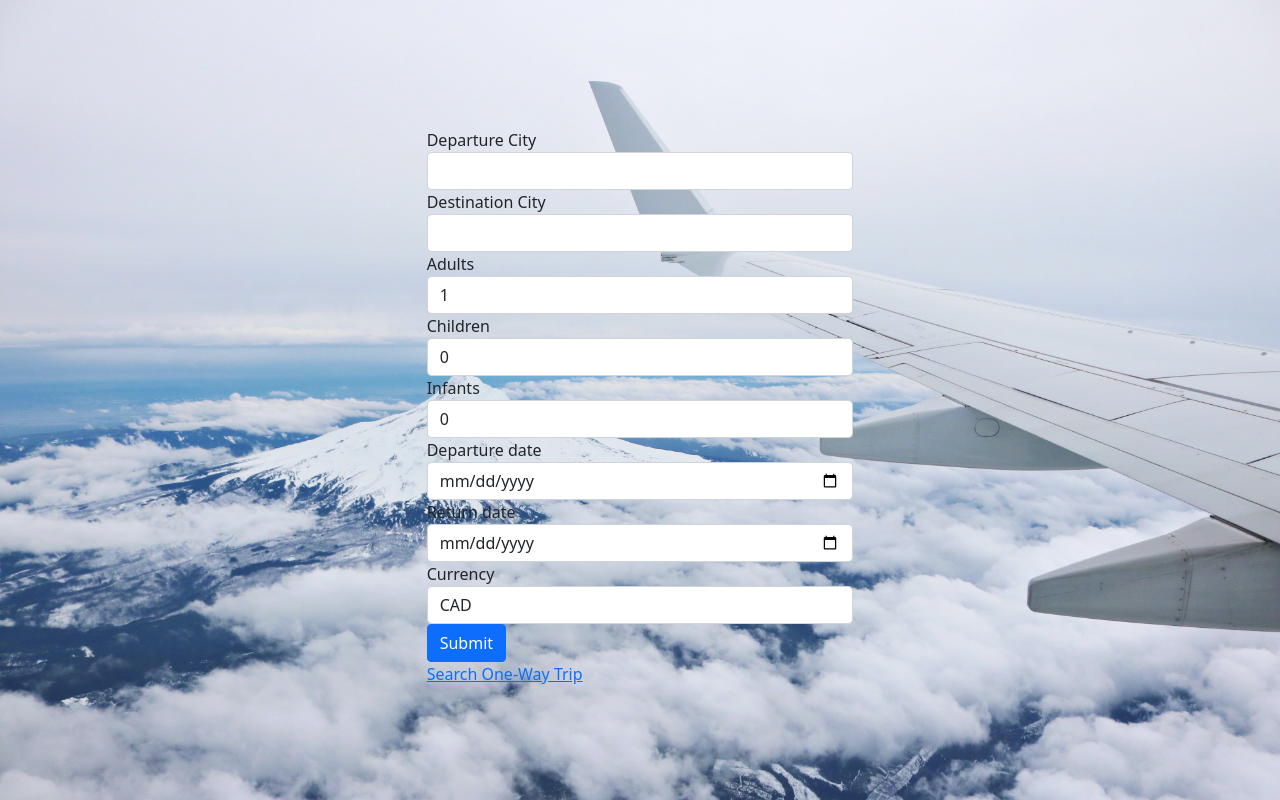
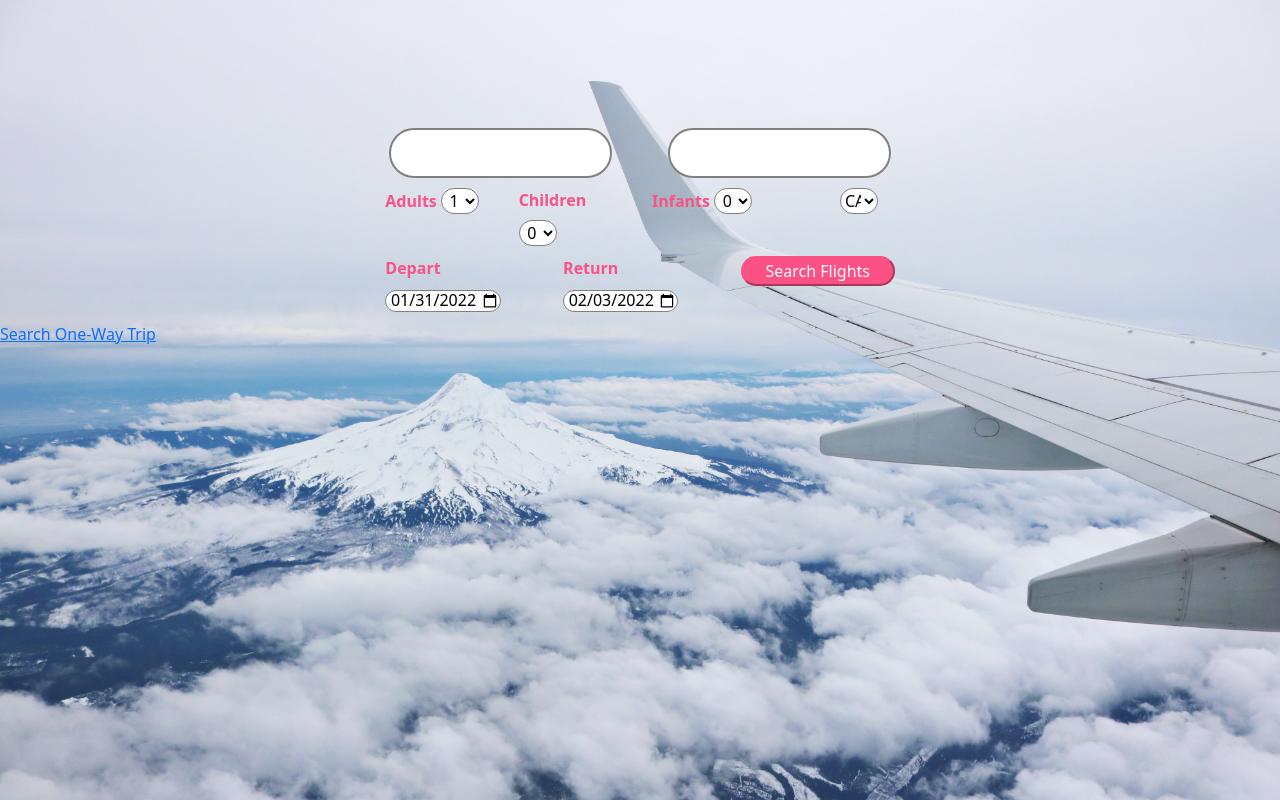
Before and after one commit to ChrisHuynh333/flight-deals, a Flask app: the page made by forms.py in a window 1280 px wide. Run offline with Flask 2, Linux system fonts and the light colour scheme; some libraries are stand-ins or nearby versions.

Commit message:
Add styling to trip_search.html

```diff
--- a/forms.py
+++ b/forms.py
@@ -1,11 +1,14 @@
 from flask_wtf import FlaskForm
 from wtforms import StringField, SubmitField, SelectField, DateField
 from wtforms.validators import DataRequired, Length
+from datetime import datetime, timedelta
 
+today = datetime.today().date()
+default_return = today + timedelta(days=3)
 class OneWayTripFlightSearchForm(FlaskForm):
-    departure_city = StringField("Departure City",
+    departure_city = StringField("Departure City", render_kw={"placeholder": "From where?"},
                                       validators=[DataRequired(), Length(min=3, max=30)])
-    destination_city = StringField("Destination City",
+    destination_city = StringField("Destination City", render_kw={"placeholder": "To where?"},
                                       validators=[DataRequired(), Length(min=3, max=30)])
     adults = SelectField("Adults", choices=[(1, 1), (2, 2), (3, 3), (4, 4), (5, 5), (6, 6), (7, 7), (8, 8), (9, 9)],
                            validators=[DataRequired()])
@@ -13,7 +16,7 @@ class OneWayTripFlightSearchForm(FlaskForm):
                            validators=[DataRequired()])
     infants = SelectField("Infants", choices=[(0, 0), (1, 1), (2, 2), (3, 3), (4, 4), (5, 5), (6, 6), (7, 7), (8, 8), (9, 9)],
                            validators=[DataRequired()])
-    date_from = DateField("Departure date", validators=[DataRequired()])
+    date_from = DateField("Depart", validators=[DataRequired()], default=today)
     currency = SelectField("Currency", choices=[("CAD", "CAD"), ("USD", "USD"), ("EUR", "EUR")],
                            validators=[DataRequired()])
     submit = SubmitField("Submit")
@@ -30,8 +33,8 @@ class RoundTripFlightSearchForm(FlaskForm):
                            validators=[DataRequired()])
     infants = SelectField("Infants", choices=[(0, 0), (1, 1), (2, 2), (3, 3), (4, 4), (5, 5), (6, 6), (7, 7), (8, 8), (9, 9)],
                            validators=[DataRequired()])
-    date_from = DateField("Departure date", validators=[DataRequired()])
-    date_to = DateField("Return date", validators=[DataRequired()])
+    date_from = DateField("Depart", validators=[DataRequired()], default=today)
+    date_to = DateField("Return", validators=[DataRequired()], default=default_return)
     currency = SelectField("Currency", choices=[("CAD", "CAD"), ("USD", "USD"), ("EUR", "EUR")],
                            validators=[DataRequired()])
-    submit = SubmitField("Submit")
+    submit = SubmitField("Search Flights")
--- a/main.py
+++ b/main.py
@@ -24,7 +24,7 @@ def trip_search(trip_type):
         form = OneWayTripFlightSearchForm()
     else:
         form = RoundTripFlightSearchForm()
-    if form.validate_on_submit():
+    if request.method == "POST":
         most_direct_flight = {}
         cheapest_flight = {}
         no_flights_message = None
--- a/static/styles.css
+++ b/static/styles.css
@@ -39,14 +39,82 @@
     box-shadow: none !important;
 }
 
-/* --- trip_search.html styles --- */
+/* --- trip-search.html styles --- */
 .trip-search-page-image {
     background-image: url(images/flight.jpg);
     background-size: cover;
     background-repeat: no-repeat;
 }
 
-/* --- flight_info.html styles --- */
+.search-form-row {
+    padding-bottom: 10px;
+}
+
+.search-input-field {
+    width: 40%;
+    border: 2px solid gray;
+    height: 50px;
+    border-radius: 25px;
+    margin: 0 auto;
+}
+
+.search-input-field:focus, .passenger-select:focus, .date-select:focus, .currency-select:focus {
+    outline: 1px solid #FC5185;
+    border: 2px solid #FC5185;
+}
+
+.form-label {
+    color: #FC5185;
+    font-size: 16px;
+}
+
+.passenger-select, .date-select {
+    width: 35%;
+    border: 1px solid gray;
+    border-radius: 25px;
+    font-size: 16px;
+    cursor: pointer;
+    line-height: 1.1;
+    background-color: #fff;
+    text-align: center;
+}
+
+.passenger-form-row, .date-form-row {
+    margin: 0 auto;
+    padding-bottom: 10px;
+}
+
+.date-select {
+    width: 75%;
+}
+
+.currency-select {
+    width: 35%;
+    border: 1px solid gray;
+    border-radius: 25px;
+    font-size: 16px;
+    cursor: pointer;
+    line-height: 1.1;
+    background-color: #fff;
+    text-align: center;
+    margin-left: 50%;
+}
+
+.submit-button {
+    color: white !important;
+    border-color: #FC5185 !important;
+    background-color: #FC5185 !important;
+    width: 100%;
+    border-radius: 25px;
+}
+
+.submit-button:hover {
+    border-color: #3FC1C9 !important;
+    background-color: #3FC1C9 !important;
+}
+
+
+/* --- flight-info.html styles --- */
 .flight-info-page-image {
     background-image: url(images/warmth.jpg);
     background-size: cover;
--- a/templates/trip_search.html
+++ b/templates/trip_search.html
@@ -11,8 +11,52 @@
               {% endfor %}
             {% endif %}
         {% endwith %}
-        <div class="col-lg-8 col-md-10 mx-auto">
-            {{ wtf.quick_form(form, novalidate=True, button_map={"submit": "primary"}) }}
+        <div class="col-lg-10 col-md-12 mx-auto">
+            <form method="POST">
+                <div class="row search-form-row">
+                    {{ form.departure_city(class_="search-input-field depart-field") }}
+                    {{ form.destination_city(class_="search-input-field") }}
+                </div>
+                <div class="row passenger-form-row">
+                    <div class="col-lg-3">
+                        <strong>{{ form.adults.label(class_="form-label") }}</strong>
+                        {{ form.adults(class_="passenger-select") }}
+                    </div>
+                    <div class="col-lg-3">
+                        <strong>{{ form.children.label(class_="form-label") }}</strong>
+                        {{ form.children(class_="passenger-select") }}
+                    </div>
+                    <div class="col-lg-3">
+                        <strong>{{ form.infants.label(class_="form-label") }}</strong>
+                        {{ form.infants(class_="passenger-select") }}
+                    </div>
+                    <div class="col-lg-3">
+                        {{ form.currency(class_="currency-select") }}
+                    </div>
+                </div>
+                <div class="row date-form-row">
+                    {% if trip_type == "oneway" %}
+                        <div class="col-lg-8">
+                            <strong>{{ form.date_from.label(class_="form-label") }}</strong>
+                            {{ form.date_from(class_="date-select") }}
+                        </div>
+                    {% else %}
+                        <div class="col-lg-4">
+                            <strong>{{ form.date_from.label(class_="form-label") }}</strong>
+                            {{ form.date_from(class_="date-select") }}
+                        </div>
+                        <div class="col-lg-4">
+                            <strong>{{ form.date_to.label(class_="form-label") }}</strong>
+                            {{ form.date_to(class_="date-select") }}
+                        </div>
+                    {% endif %}
+                        <div class="col-lg-4">
+                            {{ form.submit(class_="submit-button") }}
+                        </div>
+                </div>
+            </form>
+        </div>
+    </div>
             {% if trip_type == "oneway" %}
             <a href="{{ url_for('trip_search', trip_type='round') }}">Search Round Trip</a>
             {% else %}
```
